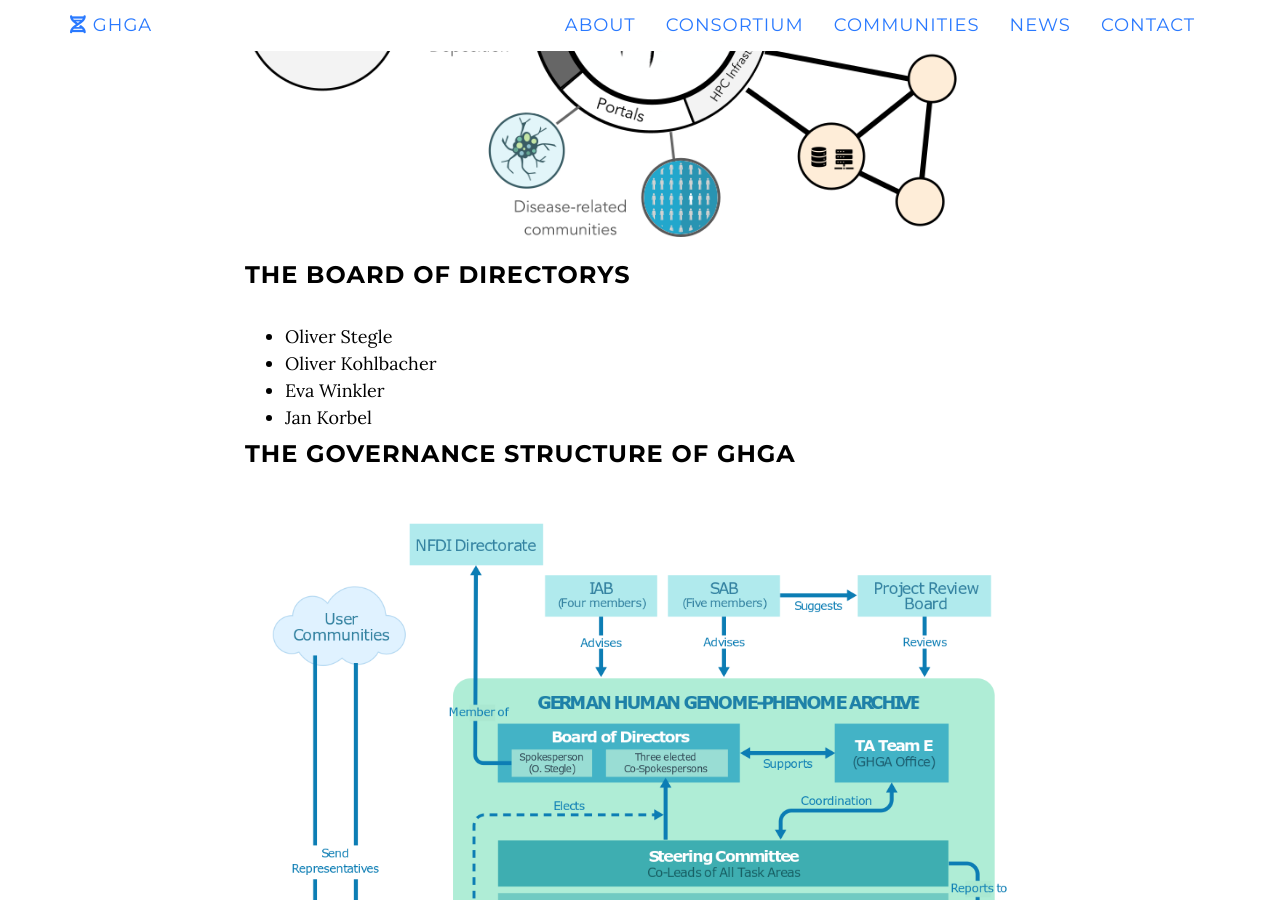
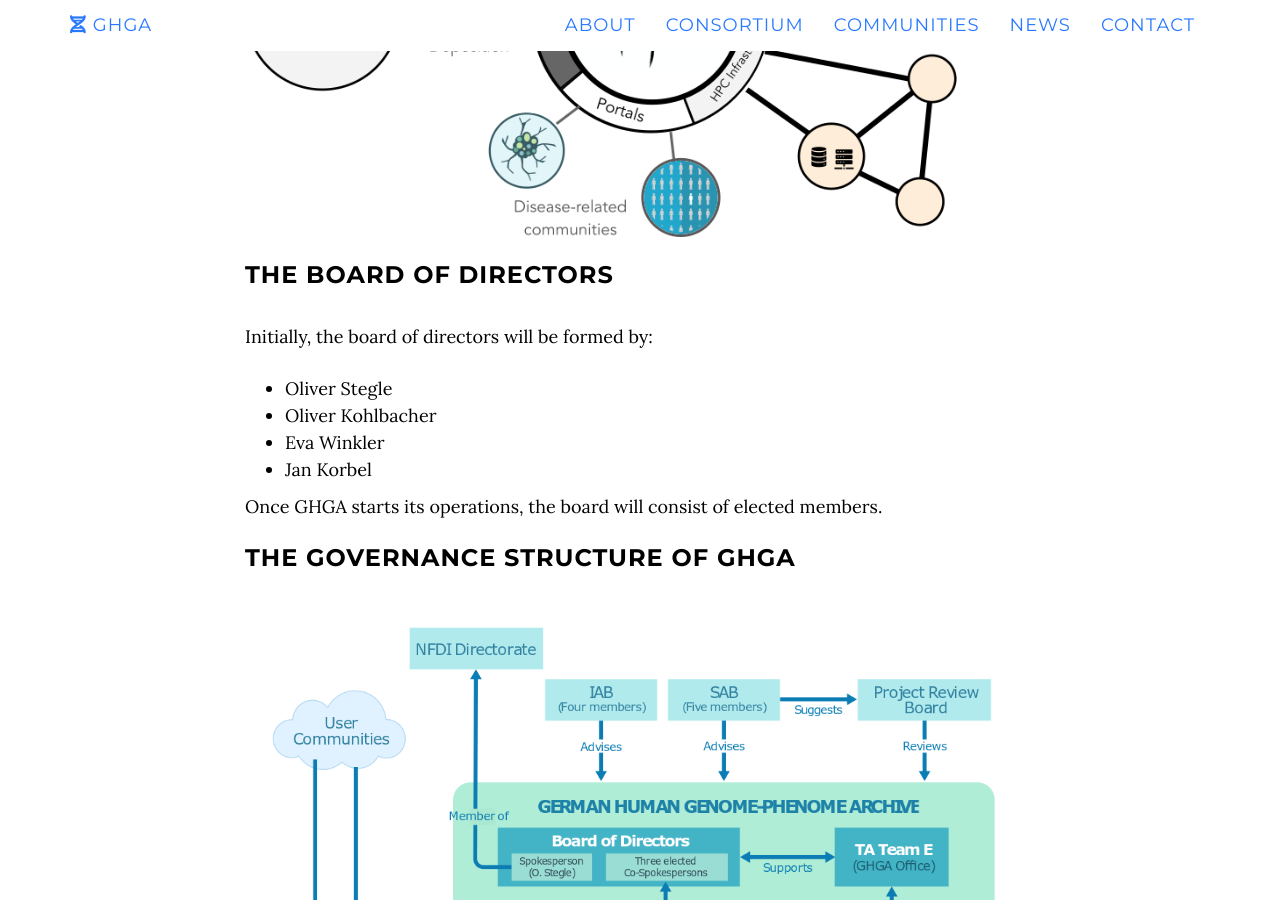
Before and after one commit to ghga-de/online, a Jekyll site: the page built from index.html, in a window 1280 px wide and 900 px high, scrolled down 5039 px. Built offline with Jekyll 4.4.1, drawn with Linux system fonts in a browser that asks for light colours; nearby versions of some CDN libraries.

Commit message:
fixed typo

```diff
--- a/_includes/consortium.html
+++ b/_includes/consortium.html
@@ -37,12 +37,15 @@
                 <img src="img/GHGAStructure.png" class="img-responsive"
                 alt="Responsive image"/></p>
 
-              <h3>The Board of Directorys</h3>
+              <h3>The Board of Directors</h3>
+              <p>Initially, the board of directors will be formed by:</p>
               <ul>
                 <li>Oliver Stegle</li>
                 <li>Oliver Kohlbacher</li>
                 <li>Eva Winkler</li>
                 <li>Jan Korbel</li></ul>
+              <p>Once GHGA starts its operations, the board will consist of
+                elected members.</p>
               <h3>The Governance Structure of GHGA</h3>
                 <img src="img/GHGA-Governance.png" class="img-responsive"
                 alt="Responsive image"/>
```
